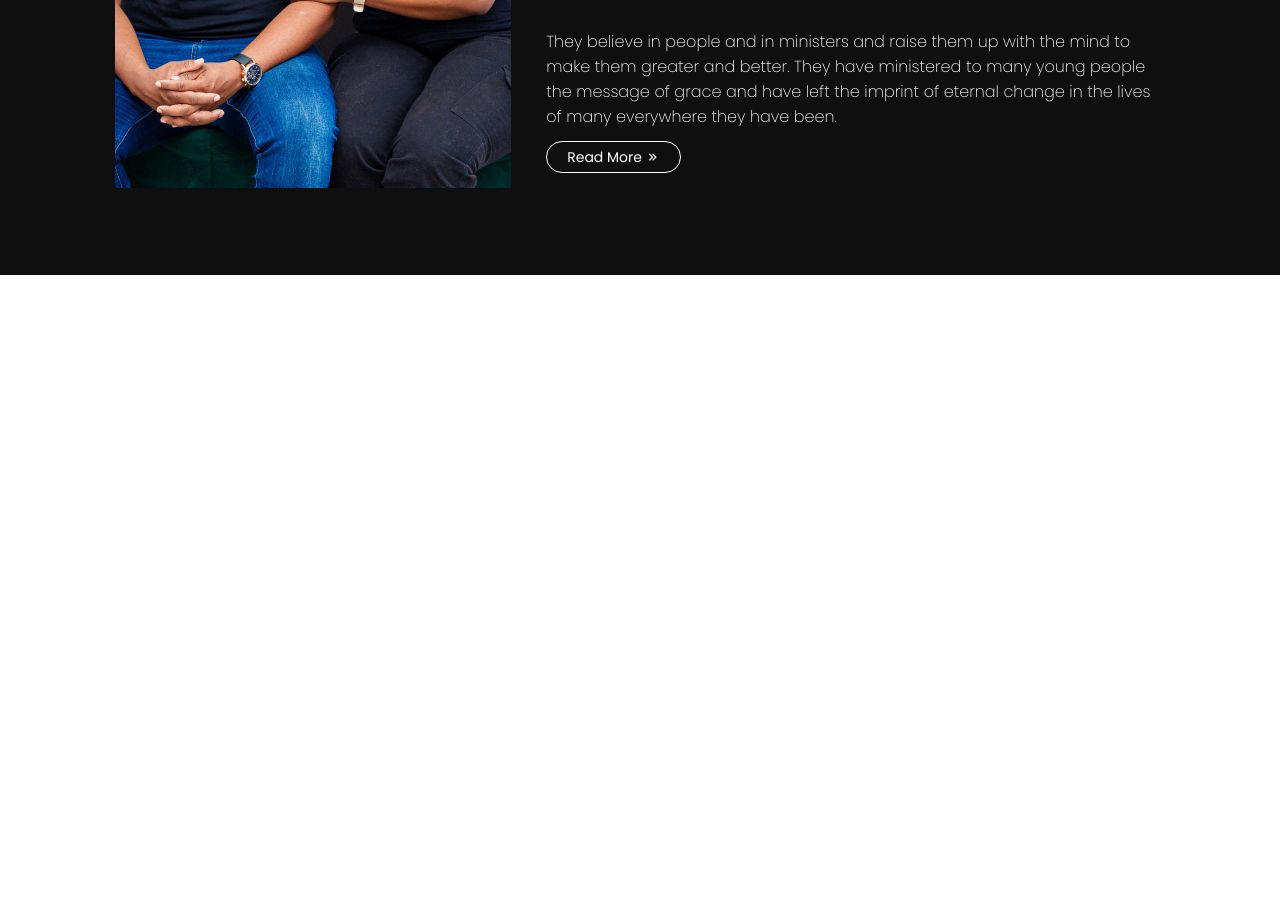
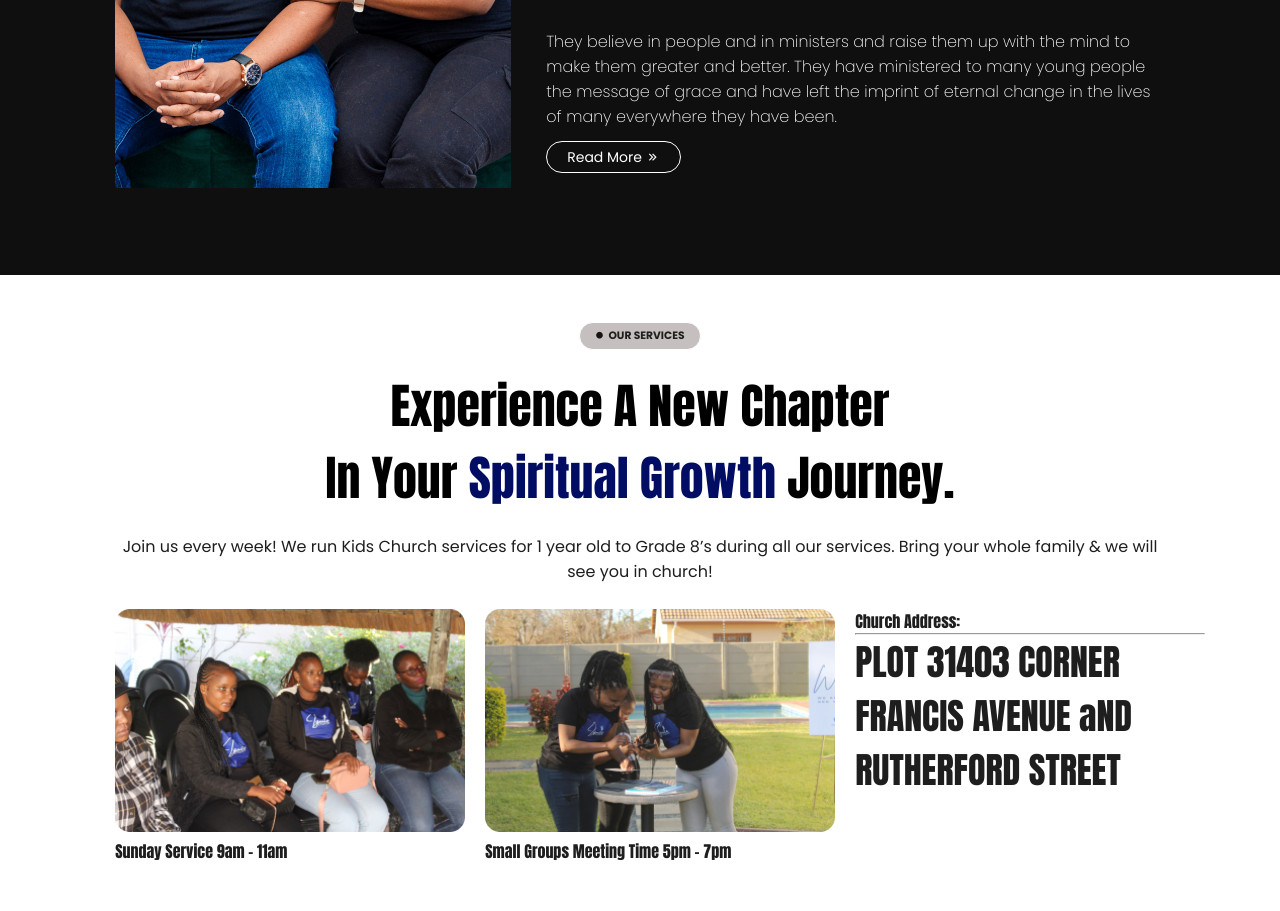
Before and after one commit to SekavArielight/Ignite-Church-22112024, a plain HTML site: page index.html in a window 1280 px wide. Shown: the part 2697-3608 px from the top of the page. Before the commit the page ends 2997 px from the top, so only its background shows below. Drawn offline with nearby package versions, Linux system fonts and the light colour scheme.

Commit message:
More Home Page Builds

```diff
--- a/css/style.css
+++ b/css/style.css
@@ -253,3 +253,69 @@ header img {
   font-size: 14px;
   color: #fff;
 }
+
+/* ========== Section 6 ========== */
+.section-6{
+  max-width: 1440px;
+  margin: 25px auto;
+  padding: 20px 9%;
+  text-align: center;
+}
+
+.section-6-vision-button {
+  display: inline-flex;
+  align-items: center;
+  gap: 5px;
+  padding: 5px 15px;
+  border: 1px solid #fff;
+  border-radius: 30px;
+  background-color: #b9b2b2d2;
+}
+
+.section-6 .ri-circle-fill {
+  color: #141414;
+  font-size: 8px;
+}
+
+.section-6 h2 {
+  font-size: 48px;
+  font-family: "Anton", sans-serif;
+  color: #000;
+  font-weight: 400;
+  margin-block: 20px;
+}
+
+.section-6 h2 span{
+  font-size: 48px;
+  font-family: "Anton", sans-serif;
+  color: #010C63;
+  font-weight: 400;
+}
+
+.section-6-grid{
+  display: grid;
+  max-width: 1400px;
+  width: fit-content;
+  margin: 25px auto;
+  /* padding: 20px 25px;
+  grid-auto-columns: 270px;
+  grid-auto-rows: 220px; */
+  grid-template-columns: repeat(3,350px);
+  gap: 20px;
+  text-align: left;
+}
+
+.section-6-grid img{
+  width: 100%;
+}
+
+.section-6-grid p{
+  font-size: 16px;
+  font-family: "Anton", sans-serif;
+}
+
+.section-6-grid h3{
+  font-size: 36px;
+  font-family: "Anton", sans-serif;
+  font-weight: 400;
+}
--- a/index.html
+++ b/index.html
@@ -123,17 +123,18 @@
       <div class="section-5-text-div section-5-div">
         <h2>OUR LEAD PASTORS</h2>
         <p>
-          <span>Peculiar and Thothi</span> have been married for 12 years, they have three
-          awesome daughters, Tehillah, Grace-Zoe and Mercy. Peculiar has been in
-          Ministry since 2005 and has a diploma in Divinity at Christian Leaders
-          Institute and a certificate from Charis Bible institute.
+          <span>Peculiar and Thothi</span> have been married for 12 years, they
+          have three awesome daughters, Tehillah, Grace-Zoe and Mercy. Peculiar
+          has been in Ministry since 2005 and has a diploma in Divinity at
+          Christian Leaders Institute and a certificate from Charis Bible
+          institute.
         </p>
         <p>
-          <span>Peculiar and Thothi</span> are Young Ministers with a desire to see hearts of
-          Young people burn with a hunger for God and his presence. They are
-          passionate about revival and desire to see young life’s being
-          transformed by the power of God and living them with long lasting
-          encounters.
+          <span>Peculiar and Thothi</span> are Young Ministers with a desire to
+          see hearts of Young people burn with a hunger for God and his
+          presence. They are passionate about revival and desire to see young
+          life’s being transformed by the power of God and living them with long
+          lasting encounters.
         </p>
         <p>
           They believe in people and in ministers and raise them up with the
@@ -144,5 +145,37 @@
         <a href="#">Read More <i class="ri-arrow-right-double-line"></i></a>
       </div>
     </section>
+
+    <section class="section-6">
+      <div class="section-6-vision-button">
+        <i class="ri-circle-fill"></i>
+        <h6>OUR SERVICES</h6>
+      </div>
+      <h2>
+        Experience A New Chapter <br />
+        In Your <span>Spiritual Growth</span> Journey.
+      </h2>
+      <p>
+        Join us every week! We run Kids Church services for 1 year old to Grade
+        8’s during all our services. Bring your whole family & we will see you
+        in church!
+      </p>
+      <div class="section-6-grid">
+        <div class="section-6-first-grid">
+          <img src="assets/home-image-4.png" alt="Ignite Church Botswana members">
+          <p>Sunday Service 9am - 11am</p>
+        </div>
+        <div class="section-6-second-grid">
+          <img src="assets/home-image-5.png" alt="Ignite Church Botswana members">
+          <p>Small Groups Meeting Time 5pm - 7pm</p>
+        </div>
+        <div class="section-6-third-grid">
+          <p>Church Address:</p>
+          <hr>
+          <h3>PLOT 31403 CORNER FRANCIS AVENUE aND
+            RUTHERFORD STREET</h3>
+        </div>
+      </div>
+    </section>
   </body>
 </html>
```
Also changed, not shown: assets/home-image-4.png (added), assets/home-image-5.png (added).
